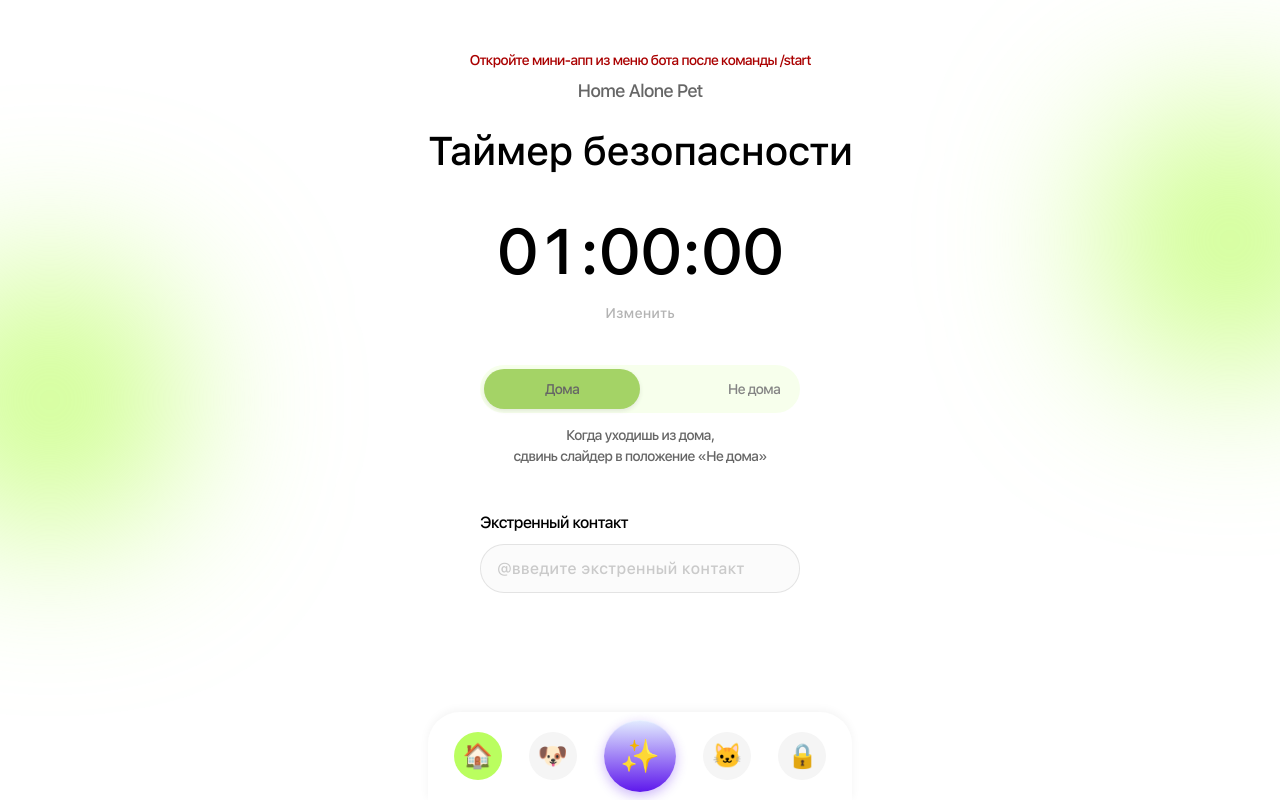
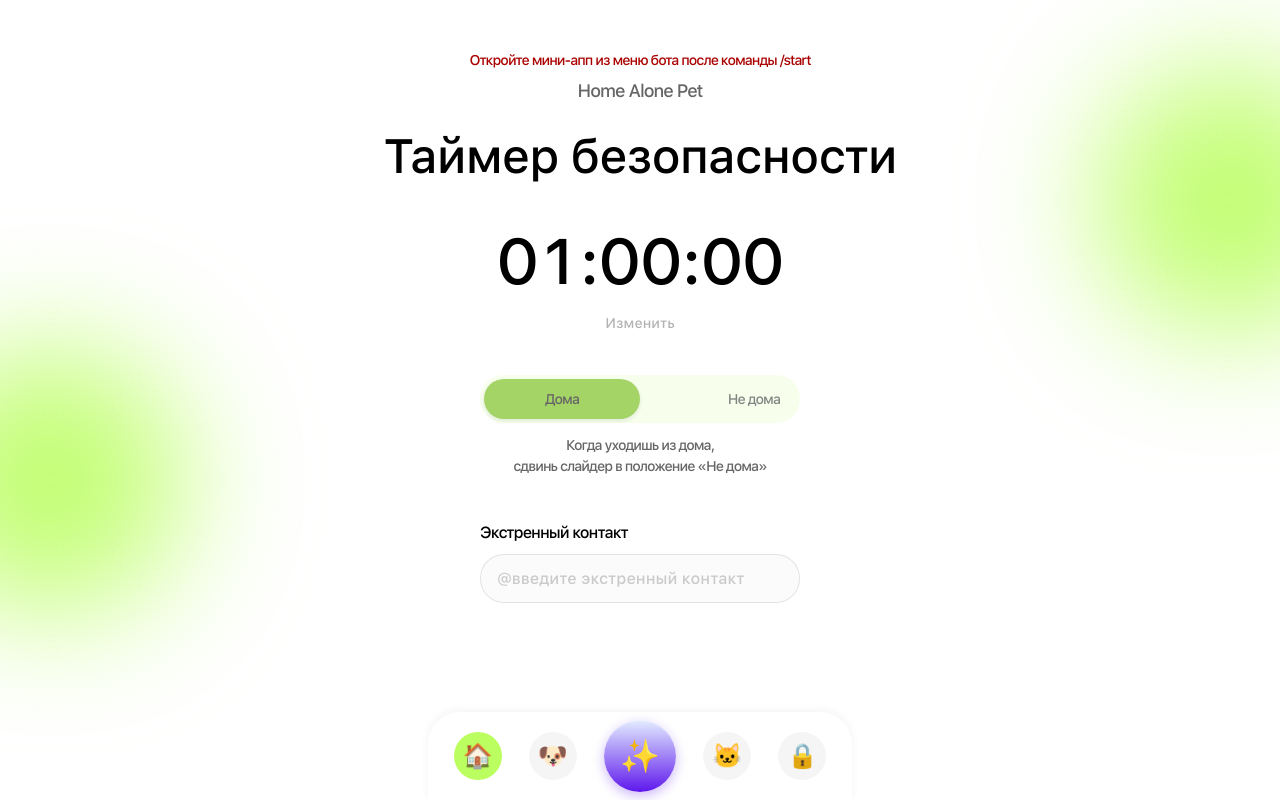
Before and after one commit to Klyaksonchik/HomeAloneMiniApp, a React (Create React App) app in the folder Frontend/: page / in a window 1280 px wide. Built offline with nearby package versions, Linux system fonts and the light colour scheme.

Commit message:
Update index.css icons 2

```diff
--- a/Frontend/src/index.css
+++ b/Frontend/src/index.css
@@ -29,12 +29,12 @@ body {
 .app::before {
   content: '';
   position: fixed;
-  top: 50%;
+  top: 60%;
   left: -100px;
   width: 300px;
   height: 300px;
-  background: radial-gradient(ellipse, #BAFE5F 0%, rgba(186, 254, 95, 0.6) 50%, transparent 80%);
-  filter: blur(80px);
+  background: radial-gradient(ellipse, #BAFE5F 0%, rgba(186, 254, 95, 0.8) 50%, transparent 80%);
+  filter: blur(60px);
   pointer-events: none;
   z-index: 0;
   transition: all 0.5s ease;
@@ -44,12 +44,12 @@ body {
 .app::after {
   content: '';
   position: fixed;
-  top: 30%;
+  top: 25%;
   right: -100px;
   width: 300px;
   height: 300px;
-  background: radial-gradient(ellipse, #BAFE5F 0%, rgba(186, 254, 95, 0.6) 50%, transparent 80%);
-  filter: blur(80px);
+  background: radial-gradient(ellipse, #BAFE5F 0%, rgba(186, 254, 95, 0.8) 50%, transparent 80%);
+  filter: blur(60px);
   pointer-events: none;
   z-index: 0;
   transition: all 0.5s ease;
@@ -58,11 +58,11 @@ body {
 
 /* Когда не дома - красные эллипсы */
 .app.not-home::before {
-  background: radial-gradient(ellipse, #fe5f6b 0%, rgba(254, 95, 107, 0.6) 50%, transparent 80%);
+  background: radial-gradient(ellipse, #fe5f6b 0%, rgba(254, 95, 107, 0.8) 50%, transparent 80%);
 }
 
 .app.not-home::after {
-  background: radial-gradient(ellipse, #fe5f6b 0%, rgba(254, 95, 107, 0.6) 50%, transparent 80%);
+  background: radial-gradient(ellipse, #fe5f6b 0%, rgba(254, 95, 107, 0.8) 50%, transparent 80%);
 }
 
 .app > * {
@@ -71,7 +71,7 @@ body {
 }
 
 .app-name {
-  margin: 0 0 12px 0;
+  margin: 0 0 0 0;
   color: #666;
   font-size: 18px;
   font-weight: 500;
@@ -81,9 +81,9 @@ body {
 }
 
 .main-title {
-  margin: 12px auto 16px;
+  margin: 24px auto 16px;
   color: #000;
-  font-size: 40px;
+  font-size: 48px;
   font-weight: 500;
   font-family: 'SFProText', sans-serif;
   text-align: center;
@@ -593,6 +593,8 @@ body {
   color: #000;
   padding: 0;
   position: relative;
+  font-size: 24px;
+  line-height: 1;
 }
 
 .nav-button:hover {
@@ -602,11 +604,6 @@ body {
 .nav-button.active {
   background: #BAFE5F;
   color: #000;
-}
-
-.nav-button {
-  font-size: 24px;
-  line-height: 1;
 }
 
 .nav-button svg {
@@ -679,14 +676,12 @@ body {
 }
 
 .nav-item svg {
-  width: 24px;
-  height: 24px;
-  stroke: #000;
-  fill: none;
+  display: none;
 }
 
-.nav-item.center svg {
-  display: none;
+.nav-item {
+  font-size: 24px;
+  line-height: 1;
 }
 
 /* Info Pages */
@@ -705,12 +700,12 @@ body {
 .info-page::before {
   content: '';
   position: fixed;
-  top: 50%;
+  top: 60%;
   left: -100px;
   width: 300px;
   height: 300px;
-  background: radial-gradient(ellipse, #BAFE5F 0%, rgba(186, 254, 95, 0.6) 50%, transparent 80%);
-  filter: blur(80px);
+  background: radial-gradient(ellipse, #BAFE5F 0%, rgba(186, 254, 95, 0.8) 50%, transparent 80%);
+  filter: blur(60px);
   pointer-events: none;
   z-index: 0;
   transition: all 0.5s ease;
@@ -720,12 +715,12 @@ body {
 .info-page::after {
   content: '';
   position: fixed;
-  top: 30%;
+  top: 25%;
   right: -100px;
   width: 300px;
   height: 300px;
-  background: radial-gradient(ellipse, #BAFE5F 0%, rgba(186, 254, 95, 0.6) 50%, transparent 80%);
-  filter: blur(80px);
+  background: radial-gradient(ellipse, #BAFE5F 0%, rgba(186, 254, 95, 0.8) 50%, transparent 80%);
+  filter: blur(60px);
   pointer-events: none;
   z-index: 0;
   transition: all 0.5s ease;
@@ -763,9 +758,9 @@ body {
 }
 
 .info-page-header .page-title {
-  margin: 0 auto 16px;
+  margin: 24px auto 16px;
   color: #000;
-  font-size: 40px;
+  font-size: 48px;
   font-weight: 500;
   font-family: 'SFProText', sans-serif;
   text-align: center;
```
